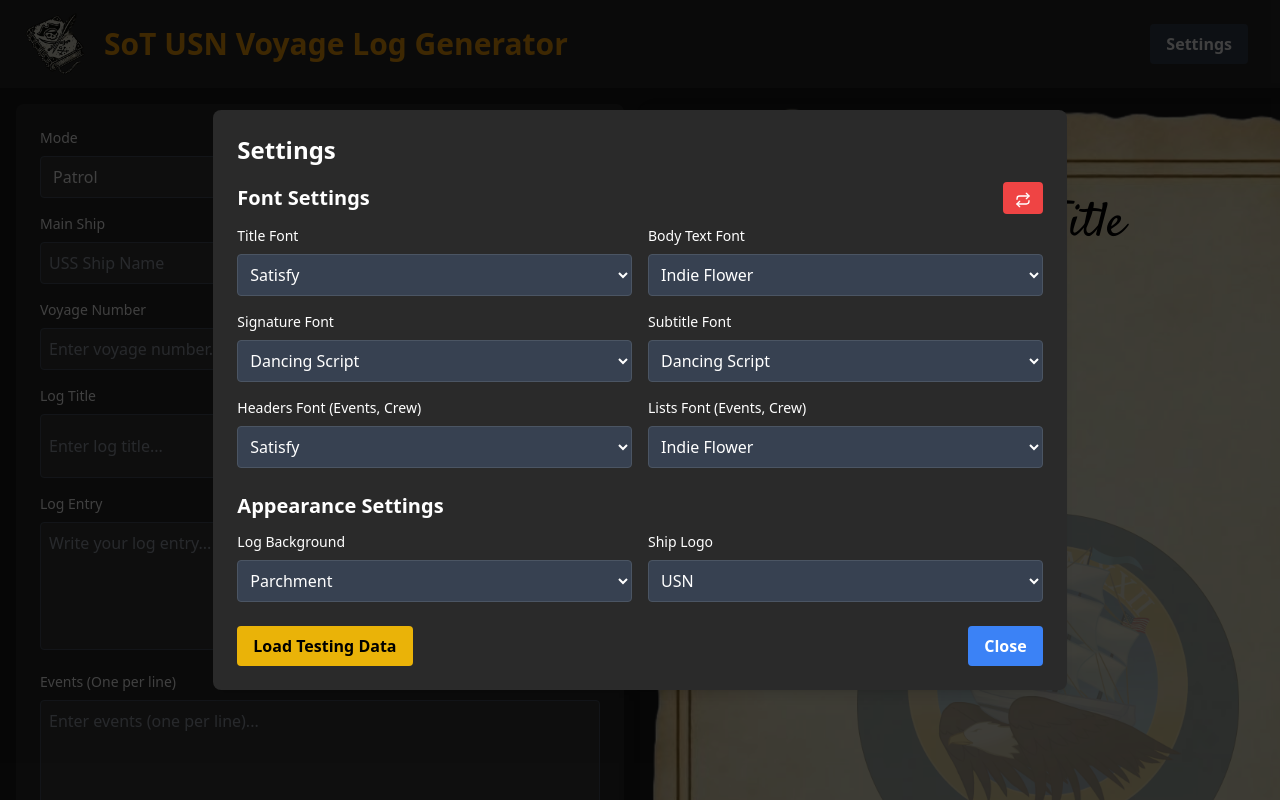
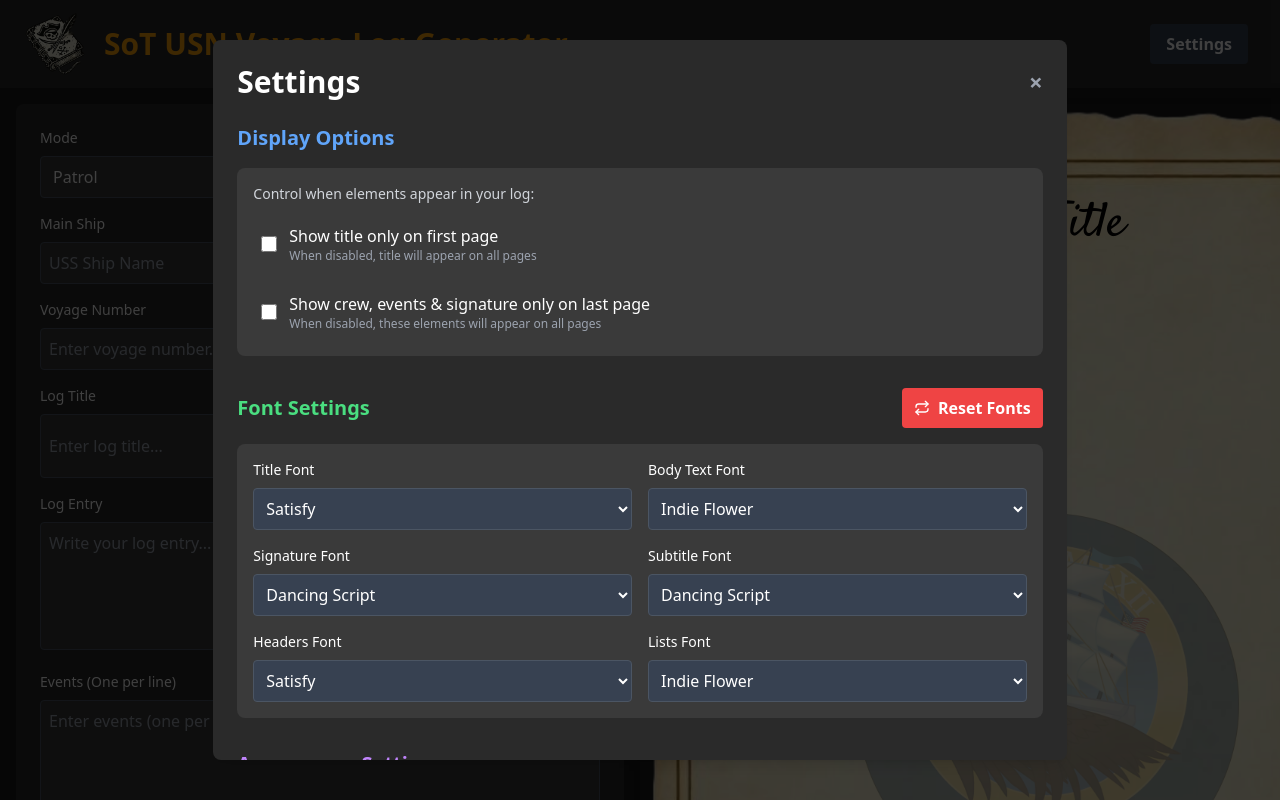
Before and after one commit to USNofSOT/USN_Log, a React (Vite) app: page / in a window 1280 px wide. Both pictures are taken after a click on the button "Settings". Shown: the top 800 px of the page. Built offline with nearby package versions, Linux system fonts and the light colour scheme.

Commit message:
feat: add display options for log elements in SettingsModal and LogPreview components

```diff
--- a/src/components/Editor.tsx
+++ b/src/components/Editor.tsx
@@ -1,8 +1,6 @@
 import React from "react";
 import { Printer, SparklesIcon } from "lucide-react";
 import { useLog } from "../context/LogContext";
-import { ShipType } from "../hooks/useLogState";
-import { log_icons } from "../config/log_icons";
 
 export const Editor: React.FC = () => {
   const {
--- a/src/components/SettingsModal.tsx
+++ b/src/components/SettingsModal.tsx
@@ -27,6 +27,10 @@ export const SettingsModal: React.FC = () => {
     loadTestingData,
     logIcon,
     setLogIcon,
+    showTitleOnFirstPage,
+    setShowTitleOnFirstPage,
+    showExtrasOnLastPage,
+    setShowExtrasOnLastPage,
   } = useLog();
 
   const onClose = () => setIsModalOpen(false);
@@ -36,10 +40,53 @@ export const SettingsModal: React.FC = () => {
   return (
     <div className="fixed inset-0 bg-black bg-opacity-75 flex justify-center items-center z-50">
       <div className="bg-[#2a2a2a] p-6 rounded-lg shadow-lg w-2/3 max-w-4xl text-white max-h-[90vh] overflow-y-auto">
-        <h2 className="text-2xl font-bold mb-4">Settings</h2>
-        <div className="mb-6">
-            <div className="flex justify-between items-center mb-3">
-              <h3 className="text-xl font-semibold">Font Settings</h3>
+        <div className="flex justify-between items-center mb-6">
+          <h2 className="text-3xl font-bold">Settings</h2>
+          <button
+            onClick={onClose}
+            className="text-gray-400 hover:text-white text-2xl font-bold"
+          >
+            ×
+          </button>
+        </div>
+
+        <div className="mb-8">
+          <h3 className="text-xl font-semibold mb-4 text-blue-400">Display Options</h3>
+          <div className="bg-[#3a3a3a] p-4 rounded-lg">
+            <p className="text-sm text-gray-300 mb-3">Control when elements appear in your log:</p>
+            <div className="grid grid-cols-1 gap-3">
+              <label className="flex items-center text-white cursor-pointer hover:bg-[#4a4a4a] p-2 rounded">
+                <input
+                  type="checkbox"
+                  checked={showTitleOnFirstPage}
+                  onChange={(e) => setShowTitleOnFirstPage(e.target.checked)}
+                  className="mr-3 w-4 h-4 accent-blue-500"
+                />
+                <div>
+                  <span className="font-medium">Show title only on first page</span>
+                  <p className="text-xs text-gray-400">When disabled, title will appear on all pages</p>
+                </div>
+              </label>
+              <label className="flex items-center text-white cursor-pointer hover:bg-[#4a4a4a] p-2 rounded">
+                <input
+                  type="checkbox"
+                  checked={showExtrasOnLastPage}
+                  onChange={(e) => setShowExtrasOnLastPage(e.target.checked)}
+                  className="mr-3 w-4 h-4 accent-blue-500"
+                />
+                <div>
+                  <span className="font-medium">Show crew, events & signature only on last page</span>
+                  <p className="text-xs text-gray-400">When disabled, these elements will appear on all pages</p>
+                </div>
+              </label>
+            </div>
+          </div>
+        </div>
+
+        {/* Font Settings */}
+        <div className="mb-8">
+          <div className="flex justify-between items-center mb-4">
+            <h3 className="text-xl font-semibold text-green-400">Font Settings</h3>
             <button
               onClick={() => {
                 if (window.confirm("Are you sure you want to reset all fonts to their default values?")) {
@@ -51,18 +98,21 @@ export const SettingsModal: React.FC = () => {
                   setListFont(defaultFonts.lists);
                 }
               }}
-              className="bg-red-500 hover:bg-red-600 text-white font-bold py-1 px-3 rounded"
+              className="bg-red-500 hover:bg-red-600 text-white font-bold py-2 px-3 rounded flex items-center gap-2"
+              title="Reset all fonts to defaults"
             >
-              <RepeatIcon size={16} className="inline" />
+              <RepeatIcon size={16} />
+              Reset Fonts
             </button>
           </div>
+          <div className="bg-[#3a3a3a] p-4 rounded-lg">
             <div className="grid grid-cols-2 gap-4">
               <div>
                 <label className="block text-sm font-medium mb-2">Title Font</label>
                 <select
                   value={titleFont}
                   onChange={(e) => setTitleFont(e.target.value)}
-                className="w-full p-2 bg-gray-700 rounded border border-gray-600 text-white"
+                  className="w-full p-2 bg-gray-700 rounded border border-gray-600 text-white focus:border-blue-500"
                 >
                   {availableFonts.map(font => (
                     <option key={font.value} value={font.value}>{font.label}</option>
@@ -75,7 +125,7 @@ export const SettingsModal: React.FC = () => {
                 <select
                   value={bodyFont}
                   onChange={(e) => setBodyFont(e.target.value)}
-                className="w-full p-2 bg-gray-700 rounded border border-gray-600 text-white"
+                  className="w-full p-2 bg-gray-700 rounded border border-gray-600 text-white focus:border-blue-500"
                 >
                   {availableFonts.map(font => (
                     <option key={font.value} value={font.value}>{font.label}</option>
@@ -88,7 +138,7 @@ export const SettingsModal: React.FC = () => {
                 <select
                   value={signatureFont}
                   onChange={(e) => setSignatureFont(e.target.value)}
-                className="w-full p-2 bg-gray-700 rounded border border-gray-600 text-white"
+                  className="w-full p-2 bg-gray-700 rounded border border-gray-600 text-white focus:border-blue-500"
                 >
                   {availableFonts.map(font => (
                     <option key={font.value} value={font.value}>{font.label}</option>
@@ -101,7 +151,7 @@ export const SettingsModal: React.FC = () => {
                 <select
                   value={subtitleFont}
                   onChange={(e) => setSubtitleFont(e.target.value)}
-                className="w-full p-2 bg-gray-700 rounded border border-gray-600 text-white"
+                  className="w-full p-2 bg-gray-700 rounded border border-gray-600 text-white focus:border-blue-500"
                 >
                   {availableFonts.map(font => (
                     <option key={font.value} value={font.value}>{font.label}</option>
@@ -110,11 +160,11 @@ export const SettingsModal: React.FC = () => {
               </div>
 
               <div>
-              <label className="block text-sm font-medium mb-2">Headers Font (Events, Crew)</label>
+                <label className="block text-sm font-medium mb-2">Headers Font</label>
                 <select
                   value={headerFont}
                   onChange={(e) => setHeaderFont(e.target.value)}
-                className="w-full p-2 bg-gray-700 rounded border border-gray-600 text-white"
+                  className="w-full p-2 bg-gray-700 rounded border border-gray-600 text-white focus:border-blue-500"
                 >
                   {availableFonts.map(font => (
                     <option key={font.value} value={font.value}>{font.label}</option>
@@ -123,11 +173,11 @@ export const SettingsModal: React.FC = () => {
               </div>
 
               <div>
-              <label className="block text-sm font-medium mb-2">Lists Font (Events, Crew)</label>
+                <label className="block text-sm font-medium mb-2">Lists Font</label>
                 <select
                   value={listFont}
                   onChange={(e) => setListFont(e.target.value)}
-                className="w-full p-2 bg-gray-700 rounded border border-gray-600 text-white"
+                  className="w-full p-2 bg-gray-700 rounded border border-gray-600 text-white focus:border-blue-500"
                 >
                   {availableFonts.map(font => (
                     <option key={font.value} value={font.value}>{font.label}</option>
@@ -136,17 +186,19 @@ export const SettingsModal: React.FC = () => {
               </div>
             </div>
           </div>
+        </div>
 
-        {/* Background Settings */}
-        <div className="mb-6">
-          <h3 className="text-xl font-semibold mb-3">Appearance Settings</h3>
+        {/* Appearance Settings */}
+        <div className="mb-8">
+          <h3 className="text-xl font-semibold mb-4 text-purple-400">Appearance Settings</h3>
+          <div className="bg-[#3a3a3a] p-4 rounded-lg">
             <div className="grid grid-cols-2 gap-4">
               <div>
                 <label className="block text-sm font-medium mb-2">Log Background</label>
                 <select
                   value={logBackground}
                   onChange={(e) => setLogBackground(e.target.value)}
-                className="w-full p-2 bg-gray-700 rounded border border-gray-600 text-white"
+                  className="w-full p-2 bg-gray-700 rounded border border-gray-600 text-white focus:border-blue-500"
                 >
                   {Object.entries(log_backgrounds).map(([key, bg]) => (
                     <option key={key} value={key}>{bg.name}</option>
@@ -155,14 +207,11 @@ export const SettingsModal: React.FC = () => {
               </div>
 
               <div>
-              <label htmlFor="log-icon" className="block text-sm font-medium mb-2">
-                Ship Logo
-              </label>
+                <label className="block text-sm font-medium mb-2">Ship Logo</label>
                 <select
-                id="log-icon"
                   value={logIcon}
                   onChange={(e) => setLogIcon(e.target.value as ShipType)}
-                className="w-full p-2 bg-gray-700 rounded border border-gray-600 text-white"
+                  className="w-full p-2 bg-gray-700 rounded border border-gray-600 text-white focus:border-blue-500"
                 >
                   {log_icons.map((icon, i) => (
                     <option value={icon.value} key={i}>{icon.name}</option>
@@ -171,20 +220,22 @@ export const SettingsModal: React.FC = () => {
               </div>
             </div>
           </div>
+        </div>
 
-        <div className="mt-6 flex justify-between">
+        {/* Action Buttons */}
+        <div className="flex justify-between items-center pt-4 border-t border-gray-600">
           <button
             onClick={loadTestingData}
-            className="bg-yellow-500 hover:bg-yellow-600 text-black font-bold py-2 px-4 rounded"
+            className="bg-yellow-500 hover:bg-yellow-600 text-black font-bold py-2 px-4 rounded transition-colors"
           >
             Load Testing Data
           </button>
 
           <button
             onClick={onClose}
-            className="bg-blue-500 hover:bg-blue-600 text-white font-bold py-2 px-4 rounded"
+            className="bg-blue-500 hover:bg-blue-600 text-white font-bold py-2 px-4 rounded transition-colors"
           >
-            Close
+            Close Settings
           </button>
         </div>
       </div>
--- a/src/context/LogContext.tsx
+++ b/src/context/LogContext.tsx
@@ -36,6 +36,9 @@ interface LogContextType {
   subtitleFont: string;
   headerFont: string;
   listFont: string;
+  showSignatureOnLastPage: boolean;
+  showTitleOnFirstPage: boolean;
+  showExtrasOnLastPage: boolean;
 
   // Setters
   setMode: (mode: "patrol" | "skirmish") => void;
@@ -62,6 +65,9 @@ interface LogContextType {
   setSubtitleFont: (font: string) => void;
   setHeaderFont: (font: string) => void;
   setListFont: (font: string) => void;
+  setShowSignatureOnLastPage: (show: boolean) => void;
+  setShowTitleOnFirstPage: (show: boolean) => void;
+  setShowExtrasOnLastPage: (show: boolean) => void;
 
   // Actions
   addNewDive: () => void;
--- a/src/hooks/useLogState.ts
+++ b/src/hooks/useLogState.ts
@@ -56,6 +56,13 @@ export function useLogState() {
   // We'll split body text into multiple pages (for the big "body" only)
   const [pages, setPages] = useState<string[]>([]);
 
+  // Display control toggles
+  const [showEventsOnLastPage, setShowEventsOnLastPage] = useState(true);
+  const [showCrewOnLastPage, setShowCrewOnLastPage] = useState(true);
+  const [showSignatureOnLastPage, setShowSignatureOnLastPage] = useState(true);
+  const [showTitleOnFirstPage, setShowTitleOnFirstPage] = useState(false);
+  const [showExtrasOnLastPage, setShowExtrasOnLastPage] = useState(false);
+
   // -----------------------------------
   // Load from localStorage on mount
   // -----------------------------------
@@ -83,6 +90,11 @@ export function useLogState() {
     const savedSubtitleFont = localStorage.getItem("subtitleFont");
     const savedHeaderFont = localStorage.getItem("headerFont");
     const savedListFont = localStorage.getItem("listFont");
+    const savedShowEventsOnLastPage = localStorage.getItem("showEventsOnLastPage");
+    const savedShowCrewOnLastPage = localStorage.getItem("showCrewOnLastPage");
+    const savedShowSignatureOnLastPage = localStorage.getItem("showSignatureOnLastPage");
+    const savedShowTitleOnFirstPage = localStorage.getItem("showTitleOnFirstPage");
+    const savedShowExtrasOnLastPage = localStorage.getItem("showExtrasOnLastPage");
 
     if (savedTitle) setTitle(savedTitle);
     if (savedBody) setBody(savedBody);
@@ -104,6 +116,11 @@ export function useLogState() {
     if (savedSubtitleFont) setSubtitleFont(savedSubtitleFont);
     if (savedHeaderFont) setHeaderFont(savedHeaderFont);
     if (savedListFont) setListFont(savedListFont);
+    if (savedShowEventsOnLastPage !== null) setShowEventsOnLastPage(savedShowEventsOnLastPage === "true");
+    if (savedShowCrewOnLastPage !== null) setShowCrewOnLastPage(savedShowCrewOnLastPage === "true");
+    if (savedShowSignatureOnLastPage !== null) setShowSignatureOnLastPage(savedShowSignatureOnLastPage === "true");
+    if (savedShowTitleOnFirstPage !== null) setShowTitleOnFirstPage(savedShowTitleOnFirstPage === "true");
+    if (savedShowExtrasOnLastPage !== null) setShowExtrasOnLastPage(savedShowExtrasOnLastPage === "true");
   }, []);
 
   // Helper: Debounce calls to localStorage
@@ -142,6 +159,11 @@ export function useLogState() {
       localStorage.setItem("subtitleFont", subtitleFont);
       localStorage.setItem("headerFont", headerFont);
       localStorage.setItem("listFont", listFont);
+      localStorage.setItem("showEventsOnLastPage", showEventsOnLastPage.toString());
+      localStorage.setItem("showCrewOnLastPage", showCrewOnLastPage.toString());
+      localStorage.setItem("showSignatureOnLastPage", showSignatureOnLastPage.toString());
+      localStorage.setItem("showTitleOnFirstPage", showTitleOnFirstPage.toString());
+      localStorage.setItem("showExtrasOnLastPage", showExtrasOnLastPage.toString());
     };
     const debouncedSave = debounce(saveToLocalStorage, 500);
     debouncedSave();
@@ -167,6 +189,11 @@ export function useLogState() {
     subtitleFont,
     headerFont,
     listFont,
+    showEventsOnLastPage,
+    showCrewOnLastPage,
+    showSignatureOnLastPage,
+    ,
+    showExtrasOnLastPage,
   ]);
 
   // Pagination logic
@@ -405,6 +432,11 @@ export function useLogState() {
     logBackground,
     activePageIndex,
     pages,
+    showEventsOnLastPage,
+    showCrewOnLastPage,
+    showSignatureOnLastPage,
+    showTitleOnFirstPage,
+    showExtrasOnLastPage,
 
     // Setters
     setMode,
@@ -432,6 +464,11 @@ export function useLogState() {
     setLogIcon,
     setLogBackground,
     setActivePageIndex,
+    setShowEventsOnLastPage,
+    setShowCrewOnLastPage,
+    setShowSignatureOnLastPage,
+    setShowTitleOnFirstPage,
+    setShowExtrasOnLastPage,
 
     // Actions
     addNewDive,
```
Also changed, not shown: src/components/LogPreview.tsx (+65 -2 lines). Lines whose indentation alone changed are shown as unchanged.
